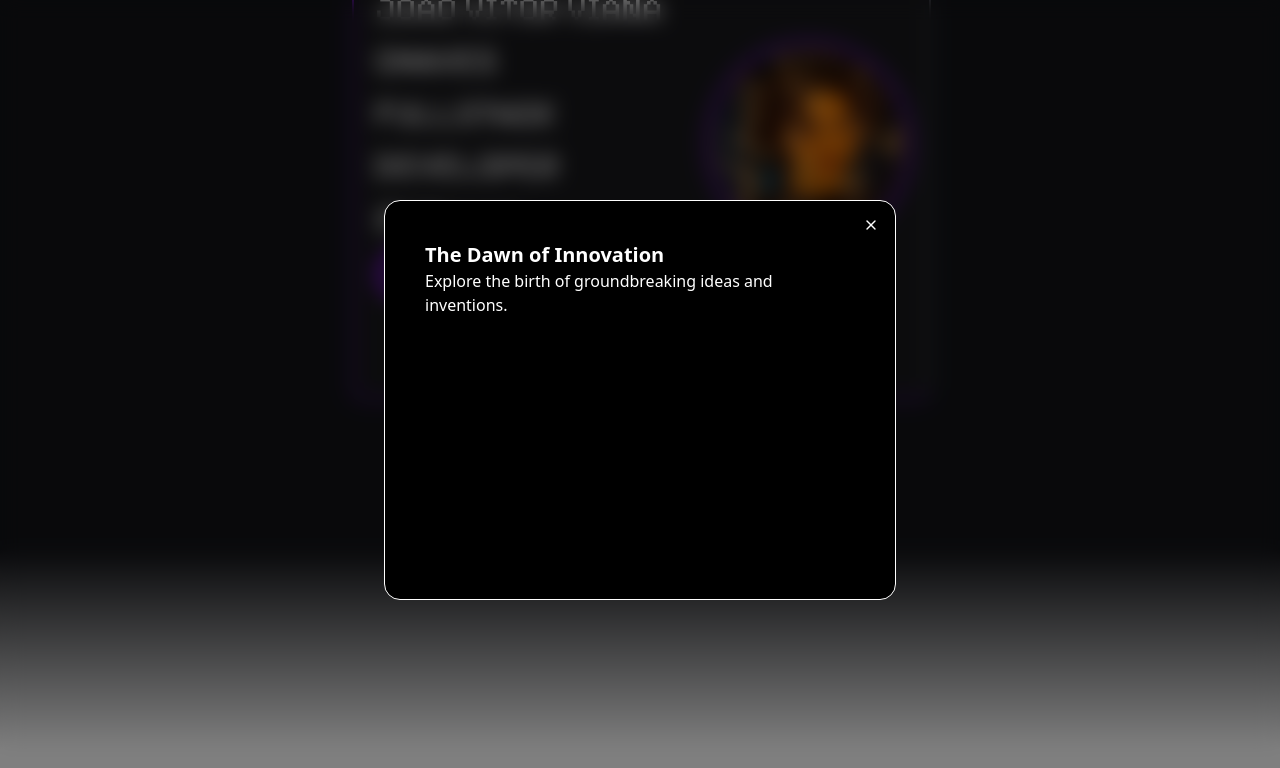
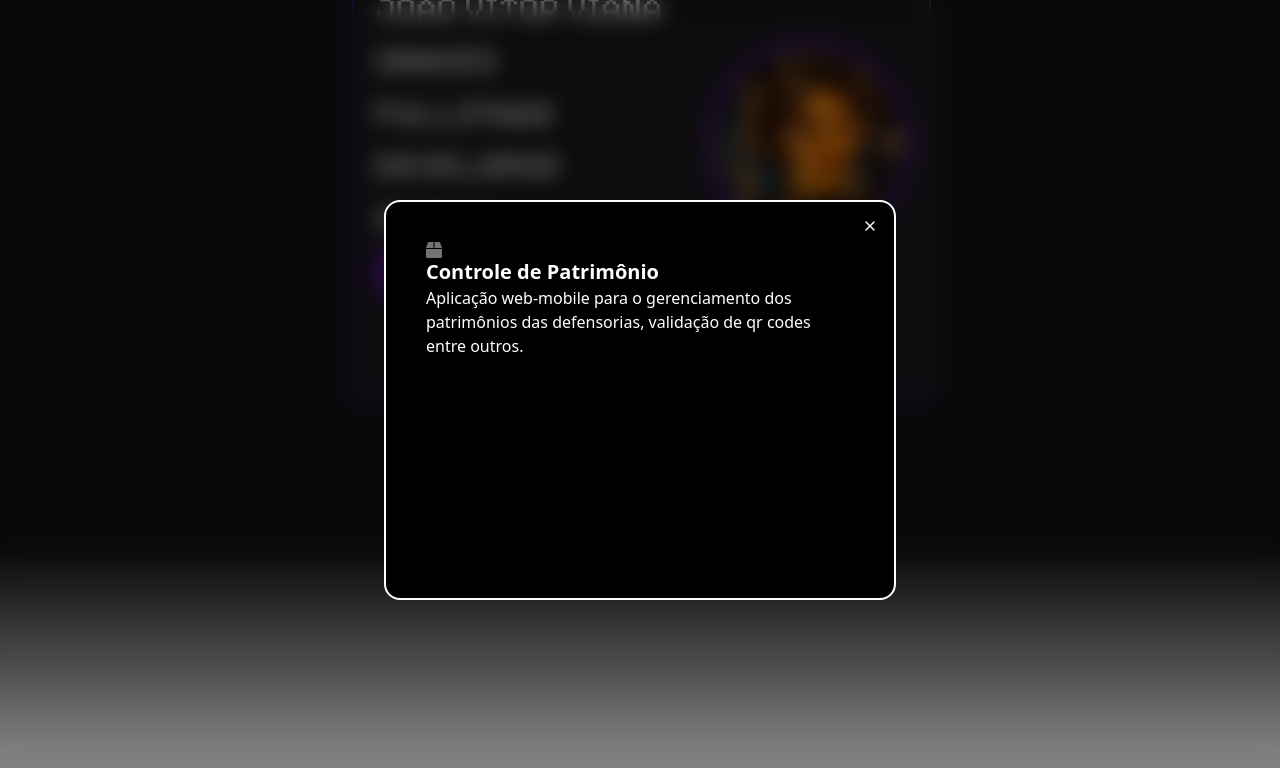
Before and after one commit to JaumC/portfolio, a React (Vite) app: page / in a window 1280 px wide. Both pictures are taken after a click on the element 488 px from the left and 260 px from the top of the page. Shown: the top 768 px of the page. Built offline with nearby package versions, Linux system fonts and the light colour scheme.

Commit message:
teste de dados do patrimonio

```diff
--- a/src/components/navbar/NavBar.tsx
+++ b/src/components/navbar/NavBar.tsx
@@ -51,16 +51,32 @@ export default function NavBar({ onScroll, activeSection }: NavBarProps) {
         lg:mb-0
         border-b-2
         mb-4
+        select-none
         ${activeSection === link ? "lg:border-[#7815ca] border-[#7815ca]" : "border-transparent"}
-                `}>
-              <div className={`select-none ${activeSection === link ? link_color ? "text-zinc-800" : "text-zinc-100" : text_color}`}>
+      `}
+            >
+              <div
+                className={`${activeSection === link
+                    ? link_color
+                      ? "text-zinc-800"
+                      : "text-zinc-100"
+                    : text_color
+                  }`}
+              >
                 {iconsLinks[link]}
               </div>
-              <p className={`${activeSection === link ? link_color ? "text-zinc-800" : "text-zinc-100" : text_color}`}>
+              <p
+                className={`${activeSection === link
+                    ? link_color
+                      ? "text-zinc-800"
+                      : "text-zinc-100"
+                    : text_color
+                  }`}
+              >
                 {link.charAt(0).toUpperCase() + link.slice(1)}
               </p>
             </div>
-          )
+          );
         })}
       </div>
     </div>
--- a/src/components/ui/bento-grid.tsx
+++ b/src/components/ui/bento-grid.tsx
@@ -22,15 +22,15 @@ export const BentoGrid = ({
 export const BentoGridItem = ({
   className,
   title,
-  description,
+  short_description,
   header,
   icon,
   onPress,
 }: {
   className?: string;
   title?: string | React.ReactNode;
-  description?: string | React.ReactNode;
-  header?: React.ReactNode;
+  short_description?: string | React.ReactNode;
+  header?: string | React.ReactNode;
   icon?: React.ReactNode;
   onPress?: () => void;
 }) => {
@@ -42,14 +42,20 @@ export const BentoGridItem = ({
         className,
       )}
     >
-      {header}
+      <div className="rounded-lg">
+        {typeof header === "string" ? (
+          <img src={header} alt={header.replace("/", "")} />
+        ) : (
+          header
+        )}
+      </div>
       <div className="transition duration-200 group-hover/bento:translate-x-2">
         {icon}
         <div className="mt-2 mb-2 font-sans font-bold text-neutral-600 dark:text-neutral-200">
           {title}
         </div>
         <div className="font-sans text-xs font-normal text-neutral-600 dark:text-neutral-300">
-          {description}
+          {short_description}
         </div>
       </div>
     </div>
--- a/src/screens/ProjectScreen.tsx
+++ b/src/screens/ProjectScreen.tsx
@@ -1,17 +1,10 @@
-import {
-  IconClipboardCopy,
-  IconFileBroken,
-  IconSignature,
-  IconTableColumn,
-} from "@tabler/icons-react";
-
 import { MdArrowBackIosNew, MdArrowForwardIos } from "react-icons/md";
 import { useState } from "react";
 import { AnimatePresence, motion } from "framer-motion";
 import { FcEngineering } from "react-icons/fc";
 import { ModalBody, ModalContent, useModal } from "../components/ui/animated-modal";
 import { BentoGrid, BentoGridItem } from "../components/ui/bento-grid";
-import { Skeleton } from "../components/skeleton/Skeleton";
+import { projects } from "../utils/projects";
 
 function chunkArray<T>(arr: T[], size: number): T[][] {
   return Array.from({ length: Math.ceil(arr.length / size) }, (_, i) =>
@@ -19,73 +12,13 @@ function chunkArray<T>(arr: T[], size: number): T[][] {
   );
 }
 
-const projetos = [
-  {
-    title: "The Dawn of Innovation",
-    description: "Explore the birth of groundbreaking ideas and inventions.",
-    header: <Skeleton />,
-    className: "md:col-span-2",
-    icon: <IconClipboardCopy className="h-4 w-4 text-neutral-500" />,
-  },
-  {
-    title: "The Digital Revolution",
-    description: "Dive into the transformative power of technology.",
-    header: <Skeleton />,
-    className: "md:col-span-1",
-    icon: <IconFileBroken className="h-4 w-4 text-neutral-500" />,
-  },
-  {
-    title: "The Digital Revolution",
-    description: "Dive into the transformative power of technology.",
-    header: <Skeleton />,
-    className: "md:col-span-1",
-    icon: <IconFileBroken className="h-4 w-4 text-neutral-500" />,
-  },
-  {
-    title: "The Digital Revolution",
-    description: "Dive into the transformative power of technology.",
-    header: <Skeleton />,
-    className: "md:col-span-2",
-    icon: <IconFileBroken className="h-4 w-4 text-neutral-500" />,
-  },
-  {
-    title: "The Digital Revolution",
-    description: "Dive into the transformative power of technology.",
-    header: <Skeleton />,
-    className: "md:col-span-1",
-    icon: <IconFileBroken className="h-4 w-4 text-neutral-500" />,
-  },
-  {
-    title: "The Digital Revolution",
-    description: "Dive into the transformative power of technology.",
-    header: <Skeleton />,
-    className: "md:col-span-2",
-    icon: <IconFileBroken className="h-4 w-4 text-neutral-500" />,
-  },
-  {
-    title: "The Art of Design",
-    description: "Discover the beauty of thoughtful and functional design.",
-    header: <Skeleton />,
-    className: "md:col-span-1",
-    icon: <IconSignature className="h-4 w-4 text-neutral-500" />,
-  },
-  {
-    title: "The Power of Communication",
-    description:
-      "Understand the impact of effective communication in our lives.",
-    header: <Skeleton />,
-    className: "md:col-span-2",
-    icon: <IconTableColumn className="h-4 w-4 text-neutral-500" />,
-  },
-];
-
 export default function ProjectScreen() {
   const [page, setPage] = useState<number>(0);
   const [direction, setDirection] = useState<number>(0);
 
-  const chunkedConsoleItems = chunkArray(projetos, 4)
-  const chunkedPhoneItems = chunkArray(projetos, 2)
-  const [selectedProject, setSelectedProject] = useState<typeof projetos[0] | null>(null);
+  const chunkedConsoleItems = chunkArray(projects, 4)
+  const chunkedPhoneItems = chunkArray(projects, 2)
+  const [selectedProject, setSelectedProject] = useState<typeof projects[0] | null>(null);
 
   const { setOpen } = useModal()
 
@@ -240,8 +173,9 @@ export default function ProjectScreen() {
           </div>
         </div>
       </div>
-      <ModalBody className="bg-black border-1 border-white lg:w-full w-[5%]">
+      <ModalBody className="bg-black rounded-[25px] max-w-[95%] border-2 border-white lg:w-full w-[5%]">
         <ModalContent>
+          <h2 className="text-xl font-bold">{selectedProject?.icon}</h2>
           <h2 className="text-xl font-bold">{selectedProject?.title}</h2>
           <p>{selectedProject?.description}</p>
         </ModalContent>
--- /dev/null
+++ b/src/utils/projects.tsx
@@ -0,0 +1,64 @@
+import { IconFileBroken, IconSignature, IconTableColumn } from "@tabler/icons-react";
+import { Skeleton } from "../components/skeleton/Skeleton";
+import { FaBox } from "react-icons/fa";
+
+export const projects = [
+  {
+    title: "Controle de Patrimônio",
+    short_description: "Aplicação web-mobile para o gerenciamento dos patrimônios das defensorias.",
+    description: "Aplicação web-mobile para o gerenciamento dos patrimônios das defensorias, validação de qr codes entre outros.",
+    header: "/image.png",
+    className: "md:col-span-2",
+    icon: <FaBox className="h-4 w-4 text-neutral-500" />,
+  },
+  {
+    title: "Eclipse",
+    description: "Dive into the transformative power of technology.",
+    header: <Skeleton />,
+    className: "md:col-span-1",
+    icon: <IconFileBroken className="h-4 w-4 text-neutral-500" />,
+  },
+  {
+    title: "Nebula",
+    description: "Dive into the transformative power of technology.",
+    header: <Skeleton />,
+    className: "md:col-span-1",
+    icon: <IconFileBroken className="h-4 w-4 text-neutral-500" />,
+  },
+  {
+    title: "Melloapp",
+    description: "Dive into the transformative power of technology.",
+    header: <Skeleton />,
+    className: "md:col-span-2",
+    icon: <IconFileBroken className="h-4 w-4 text-neutral-500" />,
+  },
+  {
+    title: "Leshmapp",
+    description: "Dive into the transformative power of technology.",
+    header: <Skeleton />,
+    className: "md:col-span-1",
+    icon: <IconFileBroken className="h-4 w-4 text-neutral-500" />,
+  },
+  {
+    title: "Meau",
+    description: "Dive into the transformative power of technology.",
+    header: <Skeleton />,
+    className: "md:col-span-2",
+    icon: <IconFileBroken className="h-4 w-4 text-neutral-500" />,
+  },
+  {
+    title: "The Art of Design",
+    description: "Discover the beauty of thoughtful and functional design.",
+    header: <Skeleton />,
+    className: "md:col-span-1",
+    icon: <IconSignature className="h-4 w-4 text-neutral-500" />,
+  },
+  {
+    title: "The Power of Communication",
+    description:
+      "Understand the impact of effective communication in our lives.",
+    header: <Skeleton />,
+    className: "md:col-span-2",
+    icon: <IconTableColumn className="h-4 w-4 text-neutral-500" />,
+  },
+];
```
Also changed, not shown: public/image.png (added). Lines whose indentation alone changed are shown as unchanged.
